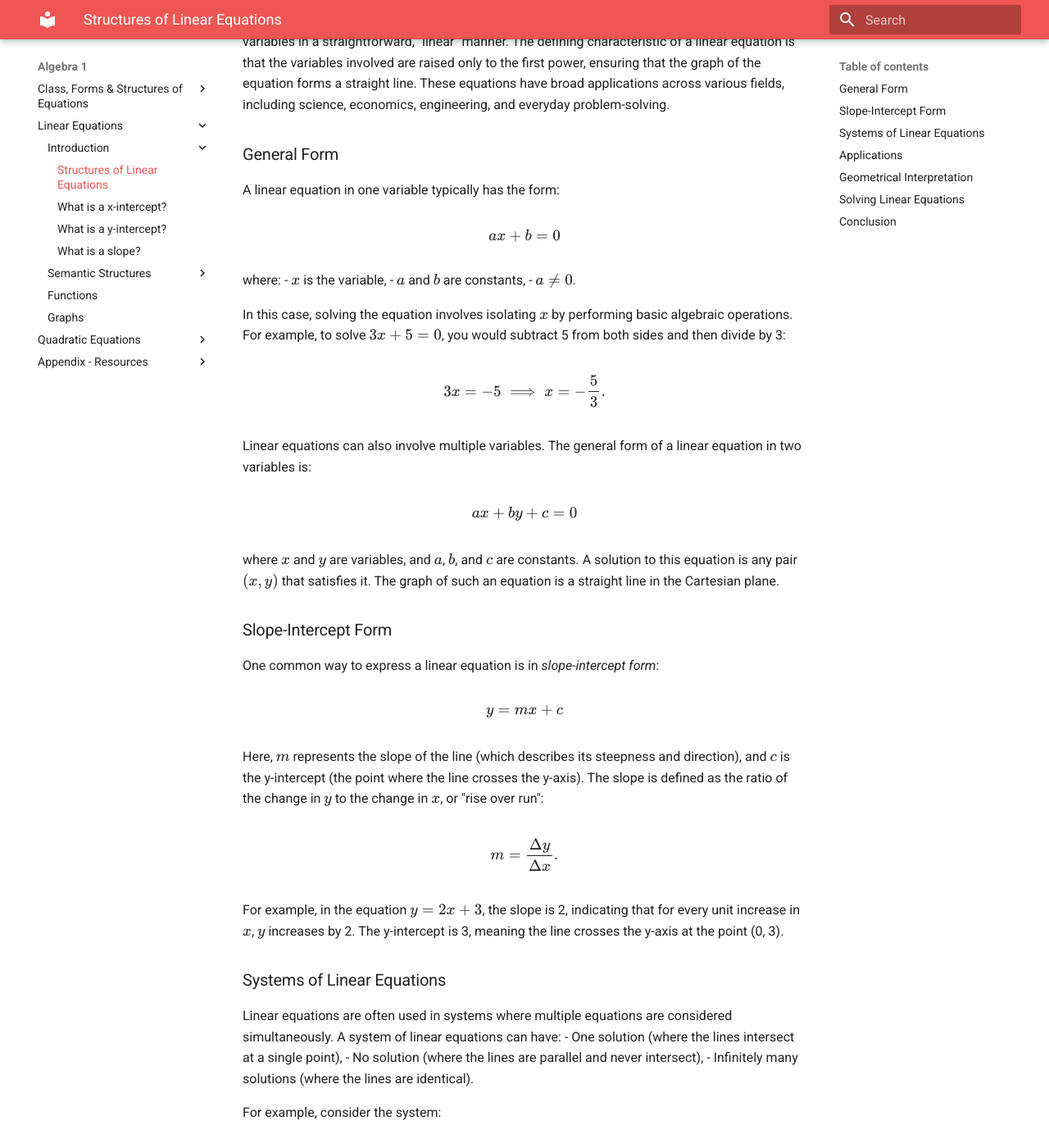
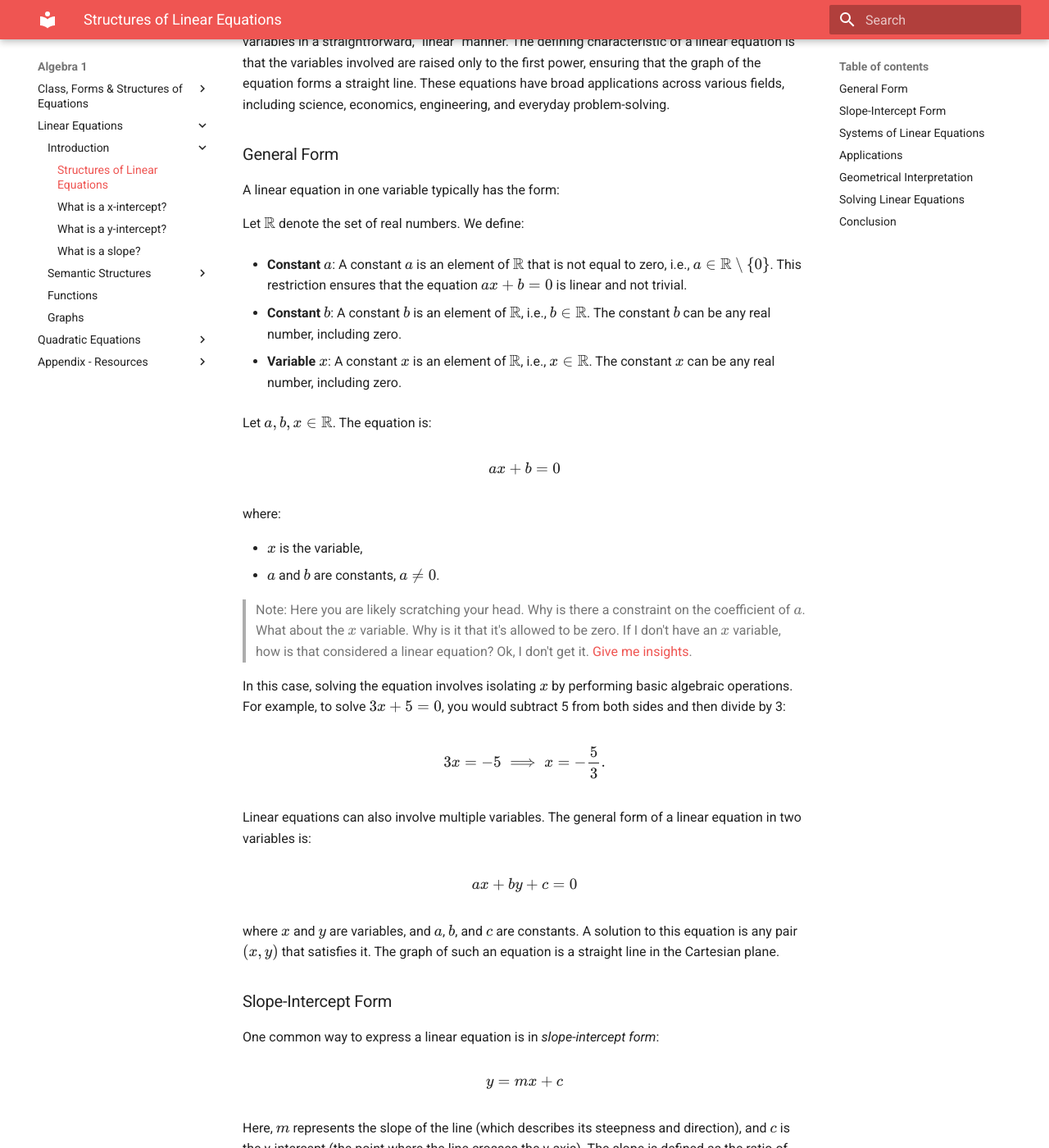
Before and after one commit to baseonballs/mpower-sitedocs, an MkDocs documentation site: the page built from site-docs/mathematics/a1/eqs/linear/intro/intro.md, in a window 1280 px wide and 1400 px high, scrolled down 215 px. Shown: the whole window at 82% size. Built offline with MkDocs 1.6.1 and Material for MkDocs 9.7.7, drawn with Linux system fonts in a browser that asks for light colours; formulas are drawn with MathJax 3; some of the changed text lies outside the part shown.

Commit message:
fixed linear eq; clarifying question of coefficient of x.

```diff
--- a/mkdocs.yml
+++ b/mkdocs.yml
@@ -138,7 +138,7 @@ nav:
       - "Slope": "mathematics/a1/general/slope.md"
     - "Linear Equations":
       - "Introduction":
-        - "Structures of Linear Equations": "mathematics/a1/eqs/linear/intro.md"
+        - "Structures of Linear Equations": "mathematics/a1/eqs/linear/intro/intro.md"
         - "What is a x-intercept?": "mathematics/a1/eqs/linear/intro/x-intercept.md"
         - "What is a y-intercept?": "mathematics/a1/eqs/linear/intro/y-intercept.md"
         - "What is a slope?": "mathematics/a1/eqs/linear/intro/slope.md"
--- a/site-docs/mathematics/a1/eqs/linear/intro.md
+++ b/site-docs/mathematics/a1/eqs/linear/intro/intro.md
@@ -6,14 +6,26 @@ Linear equations are fundamental mathematical expressions that describe relation
 
 A linear equation in one variable typically has the form:
 
+Let \( \mathbb{R} \) denote the set of real numbers. We define:
+
+- **Constant \( a \)**: A constant \( a \) is an element of \(\mathbb{R}\) that is not equal to zero, i.e., \( a \in \mathbb{R} \setminus \{0\} \). This restriction ensures that the equation \( ax + b = 0 \) is linear and not trivial.
+
+- **Constant \( b \)**: A constant \( b \) is an element of \(\mathbb{R}\), i.e., \( b \in \mathbb{R} \). The constant \( b \) can be any real number, including zero.
+
+- **Variable \( x \)**: A constant \( x \) is an element of \(\mathbb{R}\), i.e., \( x \in \mathbb{R} \). The constant \( x \) can be any real number, including zero.
+
+Let \( a, b, x \in \mathbb{R} \). The equation is:
+
 \[
 ax + b = 0
 \]
 
 where:
+
 - \(x\) is the variable,
-- \(a\) and \(b\) are constants,
-- \(a \neq 0\).
+- \(a\) and \(b\) are constants, \(a \neq 0\).
+
+>Note: Here you are likely scratching your head.  Why is there a constraint on the coefficient of **$a$**.  What about the **$x$** variable. Why is it that it's allowed to be zero. If I don't have an **$x$**  variable, how is that considered a linear equation? Ok, I don't get it. [Give me insights](insights-a-nonzero.md).
 
 In this case, solving the equation involves isolating \(x\) by performing basic algebraic operations. For example, to solve \(3x + 5 = 0\), you would subtract 5 from both sides and then divide by 3:
 
@@ -48,6 +60,7 @@ For example, in the equation \(y = 2x + 3\), the slope is 2, indicating that for
 ### Systems of Linear Equations
 
 Linear equations are often used in systems where multiple equations are considered simultaneously. A system of linear equations can have:
+
 - One solution (where the lines intersect at a single point),
 - No solution (where the lines are parallel and never intersect),
 - Infinitely many solutions (where the lines are identical).
@@ -97,6 +110,7 @@ The geometrical interpretation of linear equations reveals their simplicity: in
 ### Solving Linear Equations
 
 Solving linear equations often involves techniques such as:
+
 - **Isolation of variables**: Rearranging terms to isolate the unknown variable.
 - **Substitution and elimination**: Common in systems of equations.
 - **Graphical methods**: Plotting the equations to visually interpret the solutions.
```
Also changed, not shown: site-docs/mathematics/a1/eqs/linear/intro/insights-a-nonzero.md (added, +39 -0 lines).
